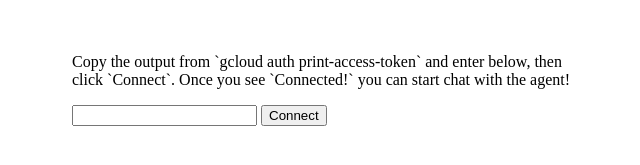
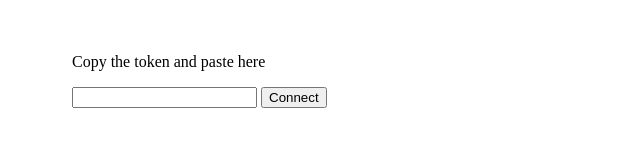
Before and after one commit to akshay683/live-stream, a plain HTML site: page index.html in a window 1280 px wide. Shown: the part 73-238 px from the top of the page, without its empty margins (318-958 px from the left). Drawn offline with Linux system fonts and the light colour scheme.

Commit message:
Update index.html

```diff
--- a/index.html
+++ b/index.html
@@ -25,7 +25,7 @@
         <img alt="Britannia" src="logo.png" decoding="async" data-nimg="intrinsic" style="margin: 20px auto; display: block; height: 50px;">
     </div>
     <div class= container>
-        <p>Copy the output from `gcloud auth print-access-token` and enter below, then click `Connect`. Once you see `Connected!` you can start chat with the agent!</p>
+        <p>Copy the token and paste here</p>
         <input id="token">
         <button id="start" onclick="con()">Connect</button>
         <br>
```
